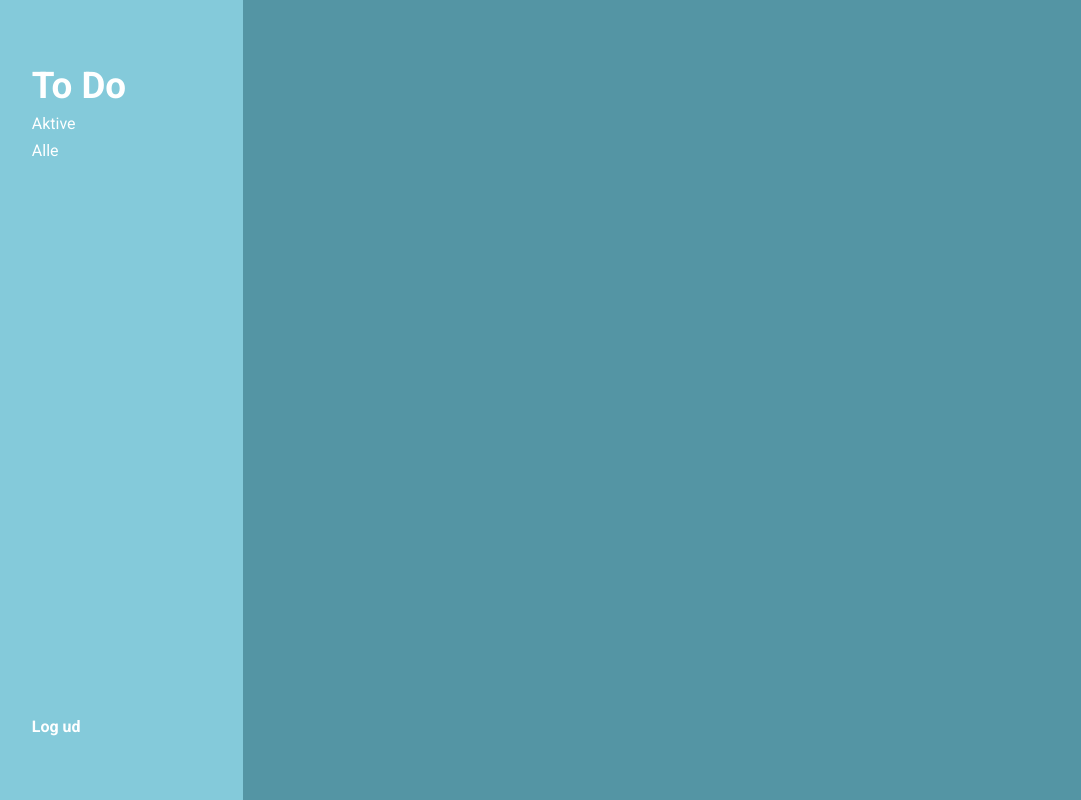
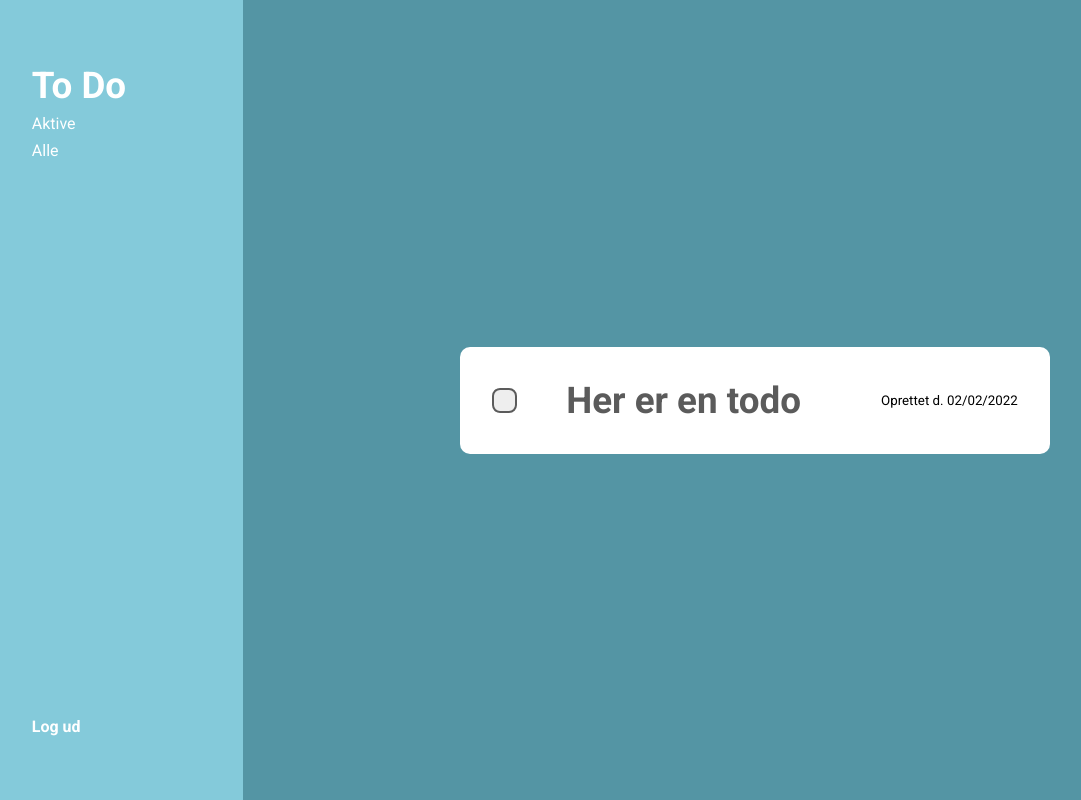
Before and after one commit to toby044/toDoProject, a PHP site: page / in a window 1280 px wide. Shown: the whole page, without its empty margins (13-1094 px from the left). Run offline with PHP 8.4, Linux system fonts and the light colour scheme.

Commit message:
Started todo list styling

```diff
--- a/css/style.php
+++ b/css/style.php
@@ -27,7 +27,7 @@ color: <?php echo $grey; ?>;
 }
 
 a, h2 {
-color: <?php echo $white; ?>
+color: <?php echo $white; ?>;
 }
 
 a {
@@ -53,7 +53,7 @@ margin: 0;
 aside {
 width: 20%;
 height:100%;
-background-color: <?php echo $bg_aside ?>;
+background-color: <?php echo $bg_aside; ?>;
 margin:0;
 padding:5% 5% 5% 3.5%;
 display:flex;
@@ -67,10 +67,94 @@ flex-direction: column;
 }
 
 main {
-  background-color: <?php echo $bg_main ?>;
+  background-color: <?php echo $bg_main; ?>;
   width:80%;
+  display: flex;
+  justify-content: center;
+  align-items: center;
 }
 
 body {
   display:flex;
 }
+
+.main-container {
+  max-width: 80%;
+  background-color: <?php echo $white; ?>;
+  border-radius: 10px;
+  padding: 2rem;
+}
+
+/** To Do styling */
+.todo-section {
+
+}
+
+.todo-item {
+  display: flex;
+  align-items: center;
+  gap: 5rem;
+}
+.todo-header {
+  color: <?php echo $grey; ?>;
+}
+
+.wrapper {
+  display: flex;
+  align-items: center;
+  gap: 2rem;
+}
+
+.todo-checkbox-container {
+  display: block;
+  position: relative;
+  padding-left: 35px;
+  cursor: pointer;
+  font-size: 21px;
+  user-select: none;
+}
+.todo-checkbox-container input {
+  opacity: 0;
+  cursor: pointer;
+  height: 0;
+  width: 0;
+}
+
+.todo-checkmark {
+  position: absolute;
+  top: 0;
+  left: 0;
+  height: 25px;
+  width: 25px;
+  background-color: #eee;
+  border-radius: 8px;
+  border: 2px solid <?php echo $grey; ?>;
+}
+
+.todo-checkbox-container:hover input ~ .todo-checkmark {
+  border: 2px solid black;
+}
+
+.todo-checkbox-container input:checked ~ .todo-checkmark {
+  background-color: #eee;
+}
+
+.todo-checkmark:after {
+  content: "";
+  position: absolute;
+  display: none;
+}
+
+.todo-checkbox-container input:checked ~ .todo-checkmark:after {
+  display: block;
+}
+
+.todo-checkbox-container .todo-checkmark:after {
+  left: 7px;
+  top: 3px;
+  width: 5px;
+  height: 10px;
+  border: solid <?php echo $grey; ?>;
+  border-width: 0 3px 3px 0;
+  transform: rotate(45deg);
+}
--- a/modules/main.php
+++ b/modules/main.php
@@ -1,3 +1,5 @@
 <main>
-
+  <div class="main-container">
+    <?php include './modules/toDo.php' ?>
+  </div>
 </main>
--- /dev/null
+++ b/modules/toDo.php
@@ -0,0 +1,13 @@
+<div class="todo-section">
+  <div class="todo-item">
+    <div class="wrapper">
+      <label class="todo-checkbox-container">
+        <input type="checkbox">
+        <span class="todo-checkmark"></span>
+      </label>
+      <h2 class="todo-header">Her er en todo</h2>
+    </div>
+    <small>Oprettet d. 02/02/2022</small>
+
+  </div>
+</div>
```
